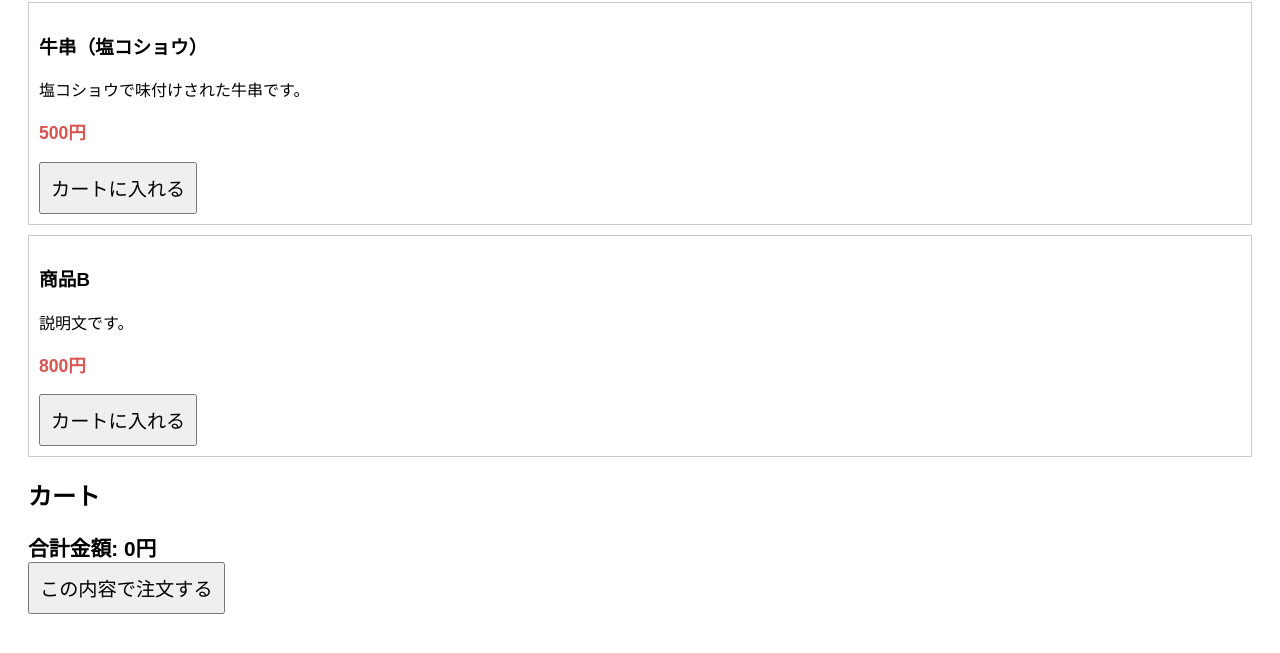
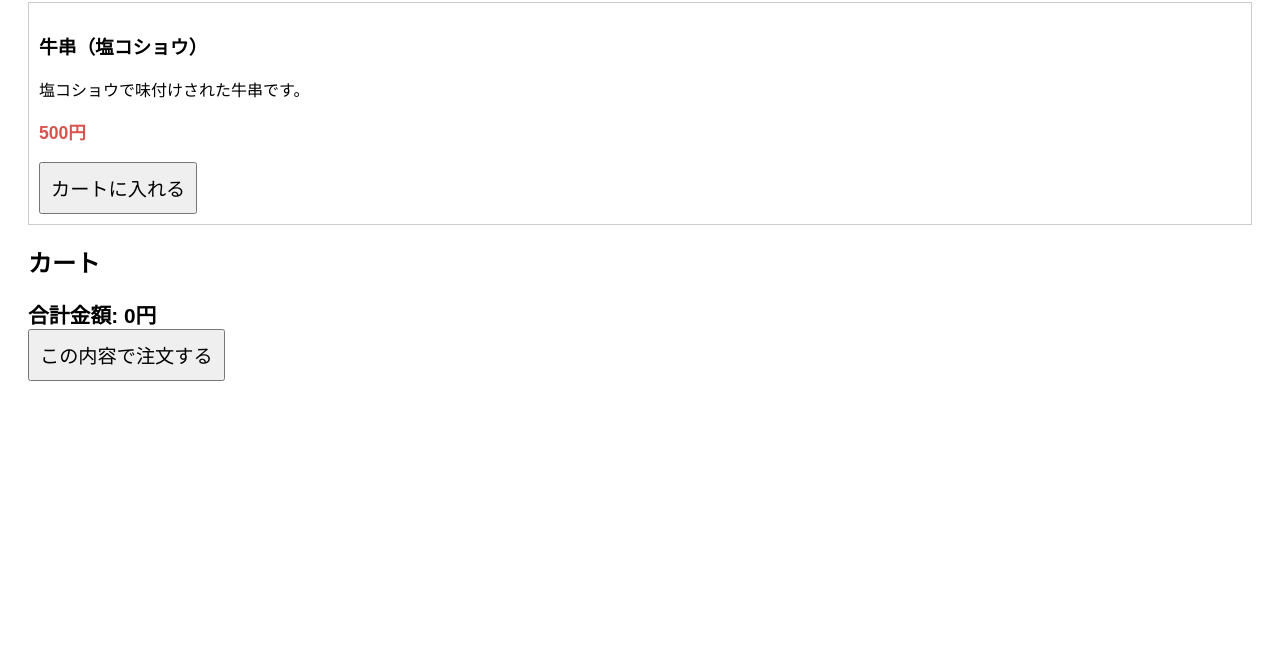
Before and after one commit to hirotonori070307-dotcom/my-order-app, a website: page order.html in a window 1280 px wide. Shown: the part 115-768 px from the top of the page. Drawn offline with nearby package versions, Linux system fonts and the light colour scheme; no server answers.

Commit message:
Update order.html

```diff
--- a/order.html
+++ b/order.html
@@ -58,10 +58,6 @@
         <div class="menu-item">
             <h3>牛串（塩コショウ）</h3><p>塩コショウで味付けされた牛串です。</p><p class="price">500円</p>
             <button class="add-to-cart" data-name="牛串（塩コショウ）" data-price="500">カートに入れる</button>
-        </div>
-        <div class="menu-item">
-            <h3>商品B</h3><p>説明文です。</p><p class="price">800円</p>
-            <button class="add-to-cart" data-name="商品B" data-price="800">カートに入れる</button>
         </div>
     </div>
     <h2>カート</h2>
```
